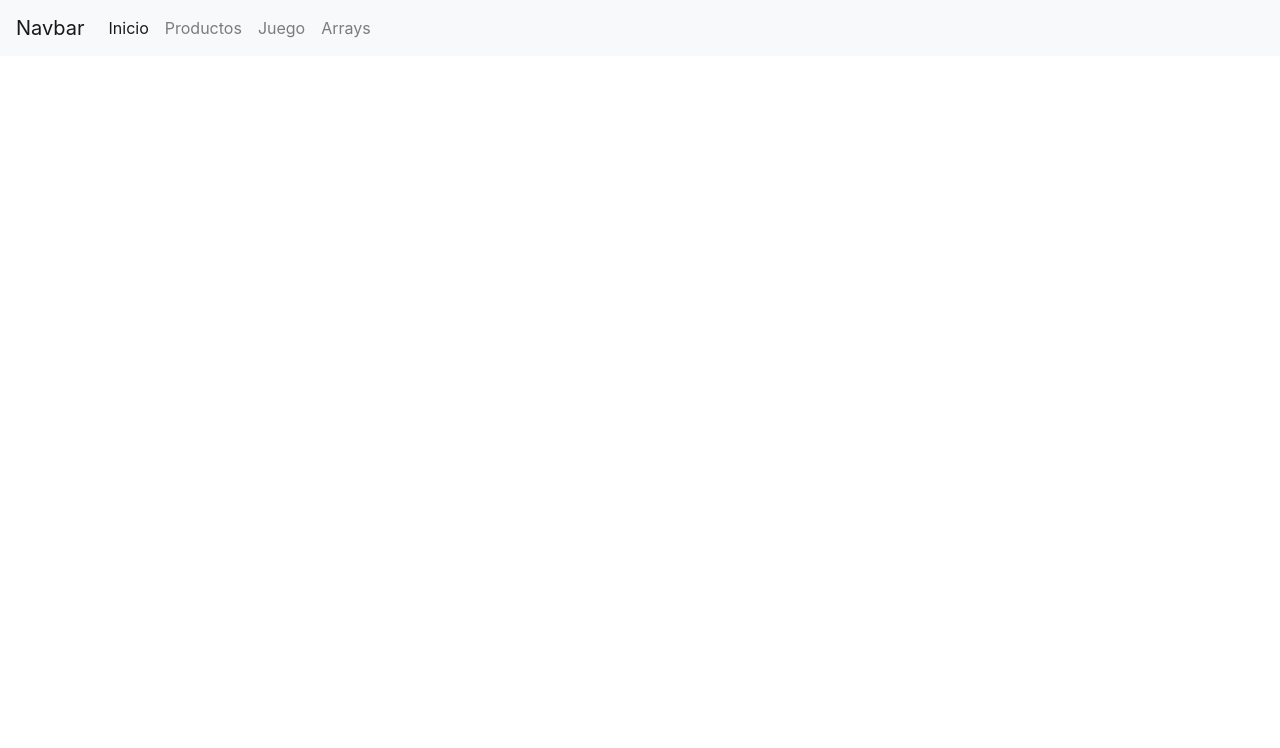
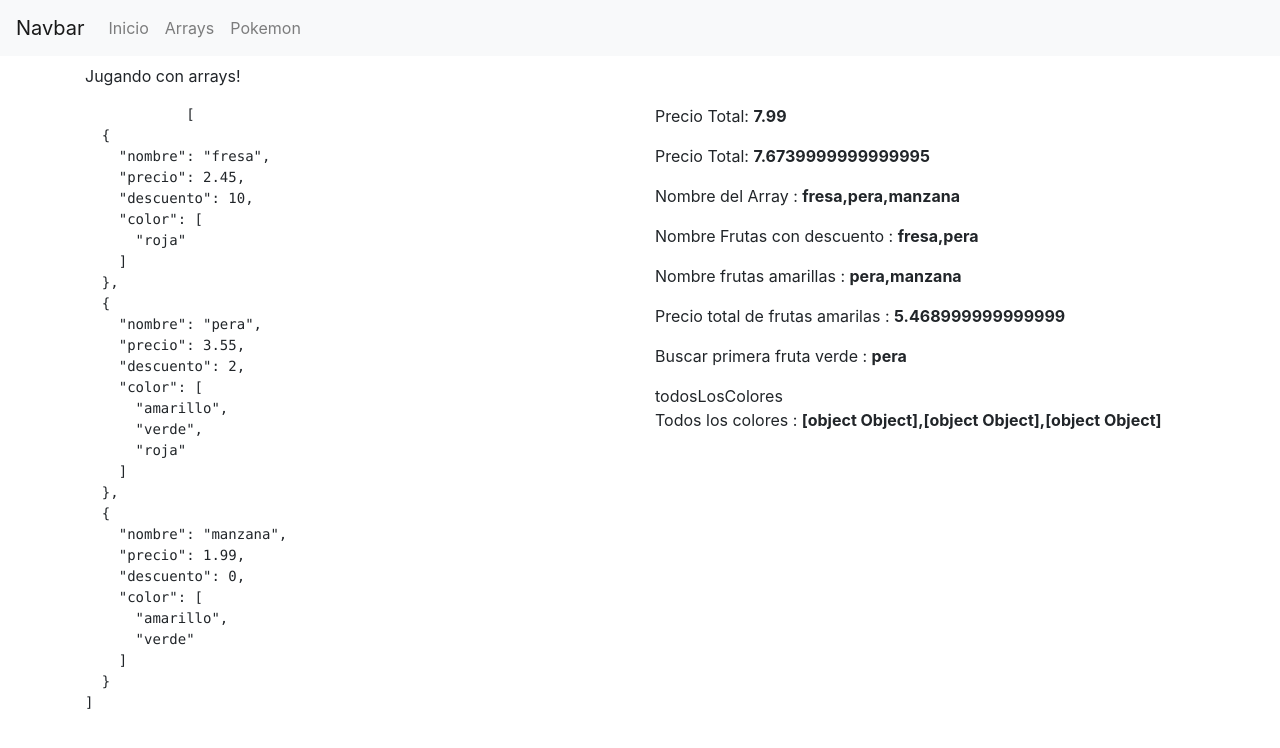
Before and after one commit to mikelbua/AngularIpartek, an Angular app: page /arrays in a window 1280 px wide. Before the commit this address led to /. Shown: the top 748 px of the page. Built offline with nearby package versions, Linux system fonts and the light colour scheme.

Commit message:
getAllPokemons

```diff
--- a/src/app/app-routing.module.ts
+++ b/src/app/app-routing.module.ts
@@ -2,6 +2,7 @@ import { NgModule } from '@angular/core';
 import { Routes, RouterModule } from '@angular/router';
 import { InicioComponent } from './paginas/inicio/inicio.component';
 import { ArraysComponent } from './paginas/arrays/arrays.component';
+import { PokemonRestComponent } from './paginas/pokemon-rest/pokemon-rest.component';
 
 /**
  * definir las rutas de la aoo de angulas.
@@ -9,7 +10,9 @@ import { ArraysComponent } from './paginas/arrays/arrays.component';
  * */
 const routes: Routes = [
   { path: '', component: InicioComponent },
-  { path: 'productos', component: ArraysComponent }
+  { path: 'arrays', component: ArraysComponent },
+  { path: 'pokemon', component: PokemonRestComponent }
+
 ];
 
 @NgModule({
--- a/src/app/app.module.ts
+++ b/src/app/app.module.ts
@@ -9,6 +9,7 @@ import { HttpClientModule } from '@angular/common/http';
 import { InicioComponent } from './paginas/inicio/inicio.component';
 import { ArraysComponent } from './paginas/arrays/arrays.component';
 import { NavbarComponent } from './componentes/navbar/navbar.component';
+import { PokemonRestComponent } from './paginas/pokemon-rest/pokemon-rest.component';
 
 @NgModule({
   declarations: [
@@ -17,7 +18,8 @@ import { NavbarComponent } from './componentes/navbar/navbar.component';
     BotonComponent,
     InicioComponent,
     ArraysComponent,
-    NavbarComponent
+    NavbarComponent,
+    PokemonRestComponent
   ],
   imports: [
     BrowserModule,
--- a/src/app/componentes/navbar/navbar.component.html
+++ b/src/app/componentes/navbar/navbar.component.html
@@ -6,18 +6,15 @@
 
     <div class="collapse navbar-collapse" id="navbarSupportedContent">
       <ul class="navbar-nav mr-auto">
-        <li class="nav-item active">
+        <li class="nav-item">
             <a [routerLink]="['/']" routerLinkActive="router-link-active" class="nav-link">Inicio</a>
-        </li>
-        <li class="nav-item">
-          <a [routerLink]="['/productos']" routerLinkActive="router-link-active" class="nav-link">Productos</a>
-        </li>
-        <li class="nav-item">
-            <a [routerLink]="['/juego']" routerLinkActive="router-link-active" class="nav-link">Juego</a>
         </li>
         <li class="nav-item">
            <a [routerLink]="['/arrays']" routerLinkActive="router-link-active" class="nav-link">Arrays</a>
         </li>
+        <li class="nav-item">
+          <a [routerLink]="['/pokemon']" routerLinkActive="router-link-active" class="nav-link">Pokemon</a>
+       </li>
       </ul>
     </div>
   </nav>
--- /dev/null
+++ b/src/app/model/pokemon.ts
@@ -0,0 +1,37 @@
+export class Pokemon {
+
+    private _id: number;
+    private _nombre: string;
+    private _imagen: string;
+
+    constructor(nombre : string){
+        this._id = 0;
+        this.nombre = nombre;
+        this._imagen = 'https://static.turbosquid.com/Preview/2014/05/25__19_38_41/POKEBALL_LASTRENDER_thumb.jpgaee5aa9b-36fa-4679-a03f-0297d4c6b9a6DefaultHQ.jpg';
+    }
+
+
+    public get id(): number {
+        return this._id;
+    }
+    public set id(value: number) {
+        this._id = value;
+    }
+
+    public get nombre(): string {
+        return this._nombre;
+    }
+
+    public set nombre(value: string) {
+        this._nombre = (value !== undefined && value !== '')? value : 'sin nombre';
+    }
+
+    public get imagen(): string {
+        return this._imagen;
+    }
+    public set imagen(value: string) {
+        this._imagen = value;
+    }
+
+
+}
--- a/src/app/paginas/arrays/arrays.component.html
+++ b/src/app/paginas/arrays/arrays.component.html
@@ -8,6 +8,13 @@
         </pre>
     </div>
     <div class="col">
-        <p>Precio : <b>{{total}}</b></p>
+        <p>Precio Total: <b>{{total}}</b></p>
+        <p>Precio Total: <b>{{totalDescuemto}}</b></p>
+        <p>Nombre del Array : <b>{{aSoloNombres}}</b></p>
+        <p>Nombre Frutas con descuento : <b>{{frutasConDescuento}}</b></p>
+        <p>Nombre frutas amarillas : <b>{{fruasAmarillas}}</b></p>
+        <p>Precio total de frutas amarilas : <b>{{totalFrutasAmarillas}}</b></p>
+        <p>Buscar primera fruta verde : <b>{{primeraFrutaVerde.nombre}}</b></p>todosLosColores
+        <p>Todos los colores : <b>{{todosLosColores}}</b></p>
     </div>
 </div>
--- a/src/app/paginas/arrays/arrays.component.ts
+++ b/src/app/paginas/arrays/arrays.component.ts
@@ -8,23 +8,78 @@ import { Component, OnInit } from '@angular/core';
 export class ArraysComponent implements OnInit {
 
 frutas: any;
+aSoloNombres : Array<string>;
+fruasAmarillas : Array<string>;
+frutasConDescuento : Array<string>;
+todosLosColores : Array<string>;
+
+
 total : number;
+totalFrutasAmarillas : number;
+totalDescuemto : number;
+primeraFrutaVerde : string;
 
   constructor() {
+
+    this.total = 0;
+    this.totalDescuemto=0;
+
     this.frutas = [
-      {'nombre':'fresa','precio':2.45},
-      {'nombre':'manzana','precio':1.99},
-      {'nombre':'pera','precio':3.55}
+      {'nombre':'fresa','precio':2.45 , 'descuento' : 10 , 'color' : ['roja']},
+      {'nombre':'pera','precio':3.55 ,'descuento' : 2, 'color' : ['amarillo','verde','roja']},
+      {'nombre':'manzana','precio':1.99, 'descuento' : 0 , 'color' : ['amarillo','verde']}
     ];
     console.trace('ArraysComponent constructor');
-
-    this.total = 0;
 
 
    }
 
   ngOnInit() {
     console.trace('ArraysComponent ngOnInit');
-  }
 
-}
+
+      /*
+      for (let i=0;i < this.frutas.length;i++){
+
+        this.total += this.frutas[i].precio;
+      }
+      /*this.frutas.forEach(element => {
+        this.total += this.frutas.precio;
+      });
+      */
+
+      //Modo extendido para poder depurar.
+      this.total = this.frutas.map( el =>{
+        console.debug( el );
+        return el;
+      }).reduce((previus,current) =>{
+        console.debug( previus,current );
+        return previus.precio + current.precio;
+      });
+
+
+      this.aSoloNombres  = this.frutas.map(el=> el.nombre);
+      this.total = this.frutas.map(el => el.precio).reduce((c,p)=> c + p);
+      this.totalDescuemto = this.frutas.reduce((p , c ) =>(p + (c.precio - ((c.precio * c.descuento)/100) ) ),0 );
+
+      this.frutasConDescuento = this.frutas.filter(el => (el.descuento > 0)).map(el => el.nombre);
+      this.fruasAmarillas = this.frutas.filter(el => el.color.includes('amarillo')).map(el => el.nombre);
+
+      //Precio total de frutas amarilas
+      this.totalFrutasAmarillas = this.frutas.filter(el => el.color.includes('amarillo')).reduce((p , c ) =>(p + (c.precio - ((c.precio * c.descuento)/100) ) ),0 );
+      //Buscar primera fruta verde
+      this.primeraFrutaVerde = this.frutas.find(el => el.color.includes('verde'));
+
+      //Buscar todos los colores de las frutas frutas[].colore[]
+      this.todosLosColores = this.frutas
+      /*
+      this.todosLosColores = this.frutas.reduce( (p, c, i, a) => {
+            return p.concat(c.colores);
+        }, [] ).filter( (el, index, array) => {
+            console.debug(el, index, array);
+            return array.indexOf(el) === index;
+          });
+      }*/
+  }//ngOnInit
+
+}//class
--- /dev/null
+++ b/src/app/paginas/pokemon-rest/pokemon-rest.component.html
@@ -0,0 +1,12 @@
+
+
+    <div class="card mb-5" style="width: 18rem;">
+        <img src="{{pokemon.imagen}}">
+        <div class="card-body ">
+            <input type="text" class="form-control mb-2" aria-label="Small" aria-describedby="inputGroup-sizing-sm">
+            <p>Nº {{pokemon.id}}</p>
+            <p>{{pokemon.nombre}}</p>
+
+            <button type="button" class="btn btn-dark" placeholder="nombre pokemon">Buscar</button>
+        </div>
+      </div>
--- /dev/null
+++ b/src/app/paginas/pokemon-rest/pokemon-rest.component.ts
@@ -0,0 +1,50 @@
+import { Component, OnInit } from '@angular/core';
+import { Pokemon } from 'src/app/model/pokemon';
+import { THIS_EXPR } from '@angular/compiler/src/output/output_ast';
+import { PokemonService } from 'src/app/services/pokemon.service';
+
+@Component({
+  selector: 'app-pokemon-rest',
+  templateUrl: './pokemon-rest.component.html',
+  styleUrls: ['./pokemon-rest.component.scss']
+})
+export class PokemonRestComponent implements OnInit {
+
+
+  pokemon : Pokemon;
+
+  constructor( private PokemonService : PokemonService ) {
+
+    console.trace('PokemoRestComponent constructor');
+
+    this.pokemon = new Pokemon('pikachu');
+    this.pokemon.nombre = 'Pikachu';
+    this.pokemon.id = 25;
+    this.pokemon.imagen = `https://images-na.ssl-images-amazon.com/images/I/31dQTRb3vHL._AC_SY355_.jpg`;
+
+
+    console.debug(this.pokemon);
+  }
+
+  ngOnInit() {
+    console.trace('PokemoRestComponent init');
+
+    //llamadas a los sevicios.
+    //cuanod llamamos a un observable tenemos tres posibles metodos, SOLO UNO es OBLIGATORIO.
+    //a un observble nos tenemos que subscribir.
+    this.PokemonService.getAllPokemon().subscribe(
+      data =>{
+        console.debug(`perticion CORRECTA data %o`, data);
+      },
+      error => {
+        console.debug(`perticion ERRONE data %o`, error);
+      },
+      () => {
+        console.debug('esto se hace siempre');
+      }
+
+    );
+
+  }
+
+}
--- a/src/app/services/pokemon.service.ts
+++ b/src/app/services/pokemon.service.ts
@@ -1,4 +1,5 @@
 import { Injectable } from '@angular/core';
+import { Observable } from 'rxjs';
 import { HttpClient } from '@angular/common/http';
 
 @Injectable({
@@ -7,12 +8,22 @@ import { HttpClient } from '@angular/common/http';
 export class PokemonService {
 
   constructor(private http: HttpClient) {
-    console.trace();
+    console.trace('PokemonService constructor');
   }
 
-  getPokemon(){
-    let url = 'https://pokeapi.co/api/v2/pokemon/1';
+  getAllPokemon(): Observable<any>{
+    let url = 'https://pokeapi.co/api/v2/pokemon/';
+    console.trace('');
     return this.http.get(url);
 
   }
+
+  getPokemon(nombre : string): Observable<any>{
+    let url = 'https://pokeapi.co/api/v2/pokemon/'+ nombre;
+    console.trace('');
+    return this.http.get(url);
+
+  }
+
+
 }
```
Also changed, not shown: src/app/paginas/pokemon-rest/pokemon-rest.component.scss (added), 1 other file (tests, documents, lock files or other folders).
